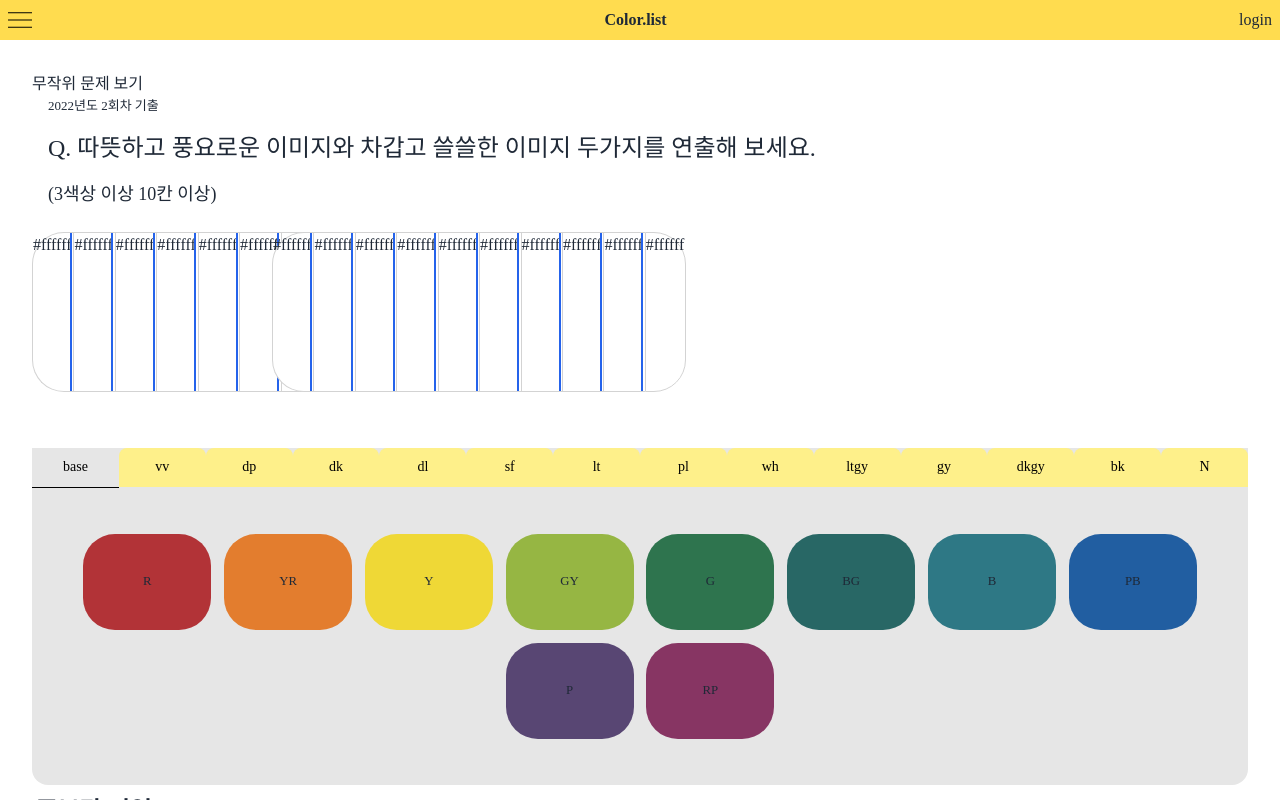
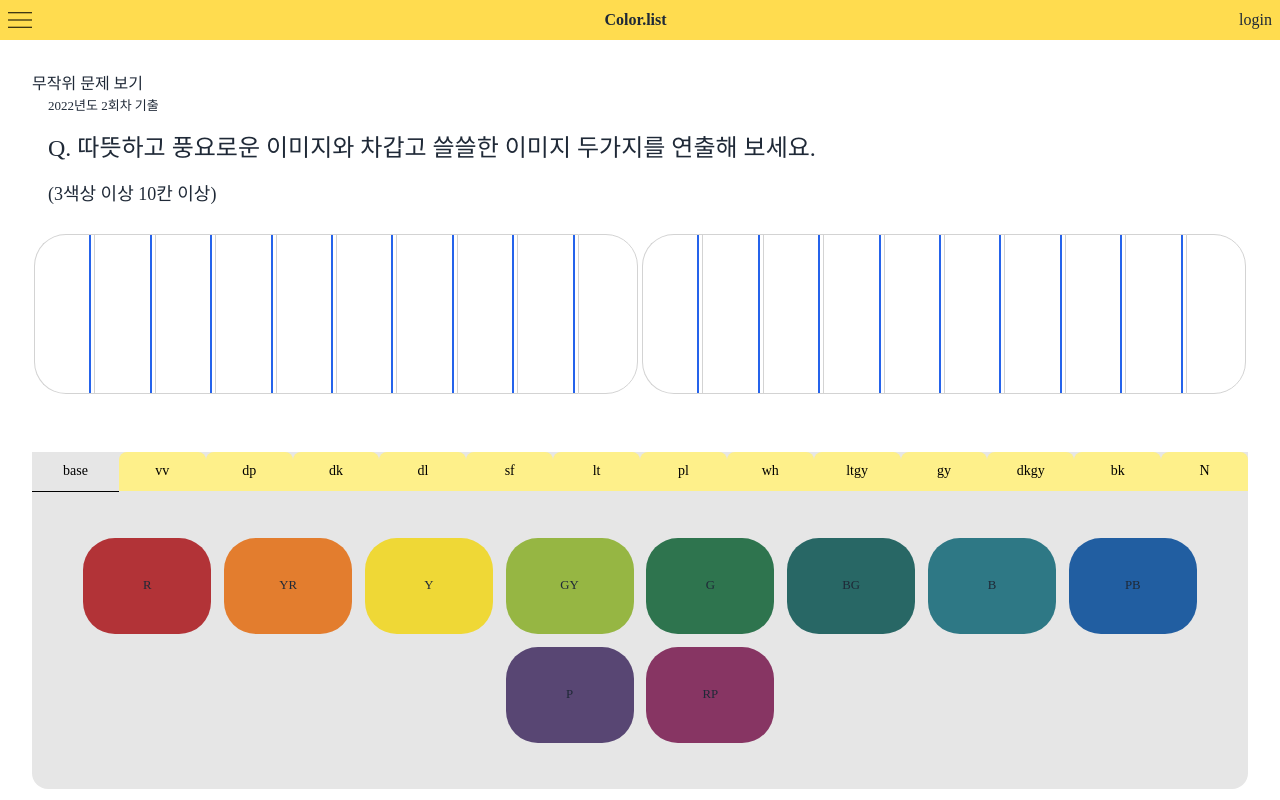
Before and after one commit to lisohh/Colorist-frontend, a React (Vite) app: page / in a window 1280 px wide. Built offline with nearby package versions, Linux system fonts and the light colour scheme; a web font is replaced by a local one.

Commit message:
Feat: ResizableBoxes에서 width를 table의 ref에서 가져옴
Co-authored-by: Taehee Kim <rabolution@gmail.com>

```diff
--- a/src/pages/testform/ResizableBoxes.tsx
+++ b/src/pages/testform/ResizableBoxes.tsx
@@ -1,6 +1,4 @@
-import React, { useEffect, useState } from "react";
-
-const width = 240;
+import React, { useEffect, useRef, useState } from "react";
 
 // 구조 분해 할당
 // https://beta.reactjs.org/learn/passing-props-to-a-component
@@ -23,6 +21,8 @@ function ResizableBoxes({
   const [changingIndex, setChangingIndex] = useState(0);
   const [isChanging, setIsChanging] = useState(false);
 
+  const tableRef = useRef<HTMLTableElement>(null);
+
   useEffect(() => {
     //마우스가 움직일 때 마다 박스 크기를 조절해주는 핸들러
     function moveHandler(e: MouseEvent) {
@@ -34,11 +34,15 @@ function ResizableBoxes({
         // 왼쪽 오른쪽 박스 너비의 합에서...
         // 최대는? 합 - 1/16
         // 최소 1/16
-        const maxRatio = left + right - 1 / 16;
+        const MIN_RATIO = 1 / 32;
+        const maxRatio = left + right - MIN_RATIO;
 
         // 현재 마우스 위치와, 꾹 누르기 시작한 위치와의 차이
         const diff = e.clientX - startX;
         // 마우스가 움직인 변위가... 전체 크기에서 비율로 얼마를 차지하는지?
+
+        const width = tableRef.current?.clientWidth ?? 480;
+
         const diffAsRatio = diff / width;
 
         // const 최댓값 = 1 / 2;
@@ -51,11 +55,11 @@ function ResizableBoxes({
 
         const newLeft = Math.max(
           Math.min(left + diffAsRatio, maxRatio),
-          1 / 16
+          MIN_RATIO
         );
         const newRight = Math.max(
           Math.min(right - diffAsRatio, maxRatio),
-          1 / 16
+          MIN_RATIO
         );
         const newSegments = [...oldSegments];
         newSegments[changingIndex] = newLeft;
@@ -83,10 +87,7 @@ function ResizableBoxes({
   }, [isChanging, oldSegments, startX]);
 
   return (
-    <table
-      className="selectedContainer flex flex-row"
-      style={{ width: `${width}px` }}
-    >
+    <table ref={tableRef} className="selectedContainer w-full">
       <tbody>
         <tr className="flex flex-row h-48">
           {segments.map((segment, i) => (
@@ -98,9 +99,10 @@ function ResizableBoxes({
                 backgroundColor: colors[i],
               }}
             >
-              <div className="h-full w-11/12" onClick={() => deleteSelected(i)}>
-                {colors[i]}
-              </div>
+              <div
+                className="h-full w-11/12"
+                onClick={() => deleteSelected(i)}
+              />
               {i < segments.length - 1 && (
                 <div
                   className="bg-blue-600 w-0.5 hover:w-2 transition-all p-0 m-0 h-full cursor-pointer"
```
